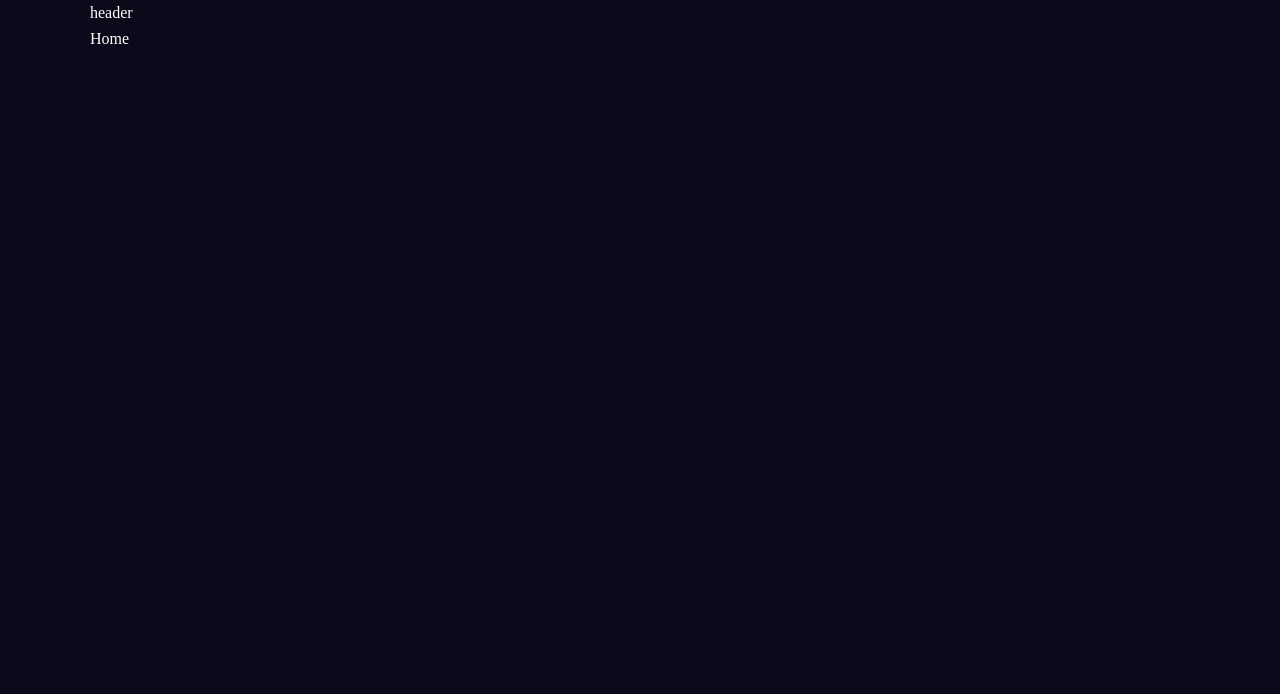
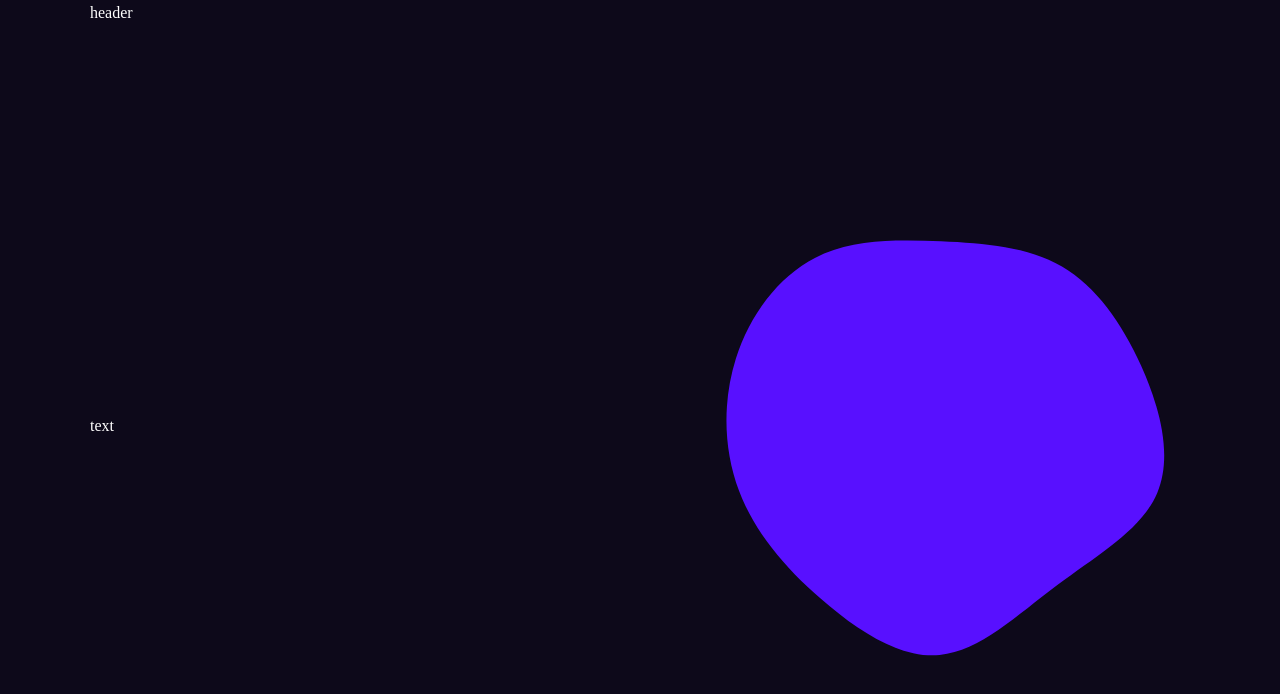
Before and after one commit to Jisap/next15-portfolio, a Next.js app: page / in a window 1280 px wide. Shown: the top 694 px of the page. Built offline with nearby package versions, Linux system fonts and the light colour scheme; a web font is replaced by a local one.

Commit message:
Add Blob component and integrate it into Home section with animation

```diff
--- a/app/page.jsx
+++ b/app/page.jsx
@@ -1,5 +1,6 @@
 "use client"
 
+import Blob from '@/components/Blob'
 import { motion } from 'framer-motion'
 
 const Home = () => {
@@ -10,8 +11,14 @@
         opacity: 1,
         transition: { delay: 2.4, duration: 0.4, ease: "easeIn"},
       }}
+      className='h-screen flex items-center'
     >
-      Home
+      <div className='flex flex-col xl:flex-row items-center justify-between w-full'>
+        <div className='w-full xl:w-[550px]'>text</div>
+        <div className='hidden xl:block flex-1 relative z-20'>
+          <Blob containerStyles='w-full h-full' />
+        </div>
+      </div>
     </motion.section>
   )
 }
--- /dev/null
+++ b/components/Blob.jsx
@@ -0,0 +1,41 @@
+"use client"
+
+import { motion } from "framer-motion"
+
+
+
+
+const Blob = ({ containerStyles }) => {
+  return (
+    <div className={containerStyles}>
+      <svg
+        viewBox="-10 0 200 200"
+        xmlns="http://www.w3.org/2000/svg"
+      >
+          <motion.path
+            fill="#5810ff"
+            transform="translate(100, 100)"
+            initial={{
+              d: "M43.4,-61.5C55.6,-50.9,64.4,-37.3,71.5,-21.8C78.6,-6.2,84,11.4,79.7,26.3C75.5,41.2,61.6,53.4,46.7,62.3C31.8,71.2,15.9,76.9,0.5,76.1C-14.8,75.4,-29.6,68.3,-44.3,59.3C-58.9,50.3,-73.4,39.4,-81.7,24.1C-90.1,8.8,-92.3,-11,-86.1,-27.3C-79.9,-43.6,-65.1,-56.5,-49.4,-66C-33.6,-75.4,-16.8,-81.4,-0.6,-80.6C15.6,-79.7,31.2,-72.1,43.4,-61.5Z"
+            }}
+            animate={{
+              d: [
+                "M48.9,-66.7C63.2,-56.9,74.7,-42.4,80.8,-25.7C87,-9,87.8,9.9,82.9,27.5C77.9,45,67.1,61.2,52.3,69.7C37.5,78.1,18.8,78.7,2.3,75.6C-14.2,72.5,-28.4,65.6,-42,56.8C-55.6,48,-68.6,37.2,-72.7,23.8C-76.9,10.3,-72.3,-5.8,-65.6,-19.8C-59,-33.8,-50.3,-45.6,-39.1,-56.4C-27.8,-67.2,-13.9,-77.1,1.7,-79.4C17.3,-81.8,34.5,-76.5,48.9,-66.7Z",
+                "M43.4,-61.5C55.6,-50.9,64.4,-37.3,71.5,-21.8C78.6,-6.2,84,11.4,79.7,26.3C75.5,41.2,61.6,53.4,46.7,62.3C31.8,71.2,15.9,76.9,0.5,76.1C-14.8,75.4,-29.6,68.3,-44.3,59.3C-58.9,50.3,-73.4,39.4,-81.7,24.1C-90.1,8.8,-92.3,-11,-86.1,-27.3C-79.9,-43.6,-65.1,-56.5,-49.4,-66C-33.6,-75.4,-16.8,-81.4,-0.6,-80.6C15.6,-79.7,31.2,-72.1,43.4,-61.5Z",
+                "M47.2,-61.7C62.2,-54.1,76.1,-41.7,81.7,-26.1C87.3,-10.6,84.6,8,78.4,25C72.3,42,62.6,57.4,48.9,68.2C35.3,79,17.6,85.2,1.5,83.2C-14.7,81.1,-29.4,70.9,-42.3,59.9C-55.3,48.9,-66.4,37,-73.1,22.4C-79.8,7.7,-82.1,-9.9,-78.1,-26.5C-74.2,-43,-64.1,-58.7,-50,-66.7C-36,-74.7,-18,-75,-1,-73.7C16.1,-72.4,32.2,-69.4,47.2,-61.7Z",
+                "M43,-57.3C55.3,-50.2,64.4,-37.1,71.5,-21.7C78.5,-6.4,83.4,11.1,77.7,24.1C71.9,37.2,55.6,45.6,40.9,56.9C26.2,68.1,13.1,82.2,-1.3,83.9C-15.6,85.6,-31.2,75.1,-44.4,63.3C-57.6,51.6,-68.3,38.6,-74.1,23.5C-79.9,8.3,-80.7,-9.1,-75.9,-24.9C-71.1,-40.7,-60.6,-54.9,-47,-61.5C-33.4,-68.1,-16.7,-67.1,-0.7,-66.2C15.4,-65.2,30.7,-64.3,43,-57.3Z",
+                "M48.9,-66.7C63.2,-56.9,74.7,-42.4,80.8,-25.7C87,-9,87.8,9.9,82.9,27.5C77.9,45,67.1,61.2,52.3,69.7C37.5,78.1,18.8,78.7,2.3,75.6C-14.2,72.5,-28.4,65.6,-42,56.8C-55.6,48,-68.6,37.2,-72.7,23.8C-76.9,10.3,-72.3,-5.8,-65.6,-19.8C-59,-33.8,-50.3,-45.6,-39.1,-56.4C-27.8,-67.2,-13.9,-77.1,1.7,-79.4C17.3,-81.8,34.5,-76.5,48.9,-66.7Z",
+              ]
+            }}
+            transition={{
+              repeat: Infinity,
+              duration: 10,
+              ease: "easeInOut",
+            }}
+          />
+        </svg>
+    </div>
+  )
+}
+
+export default Blob
```
